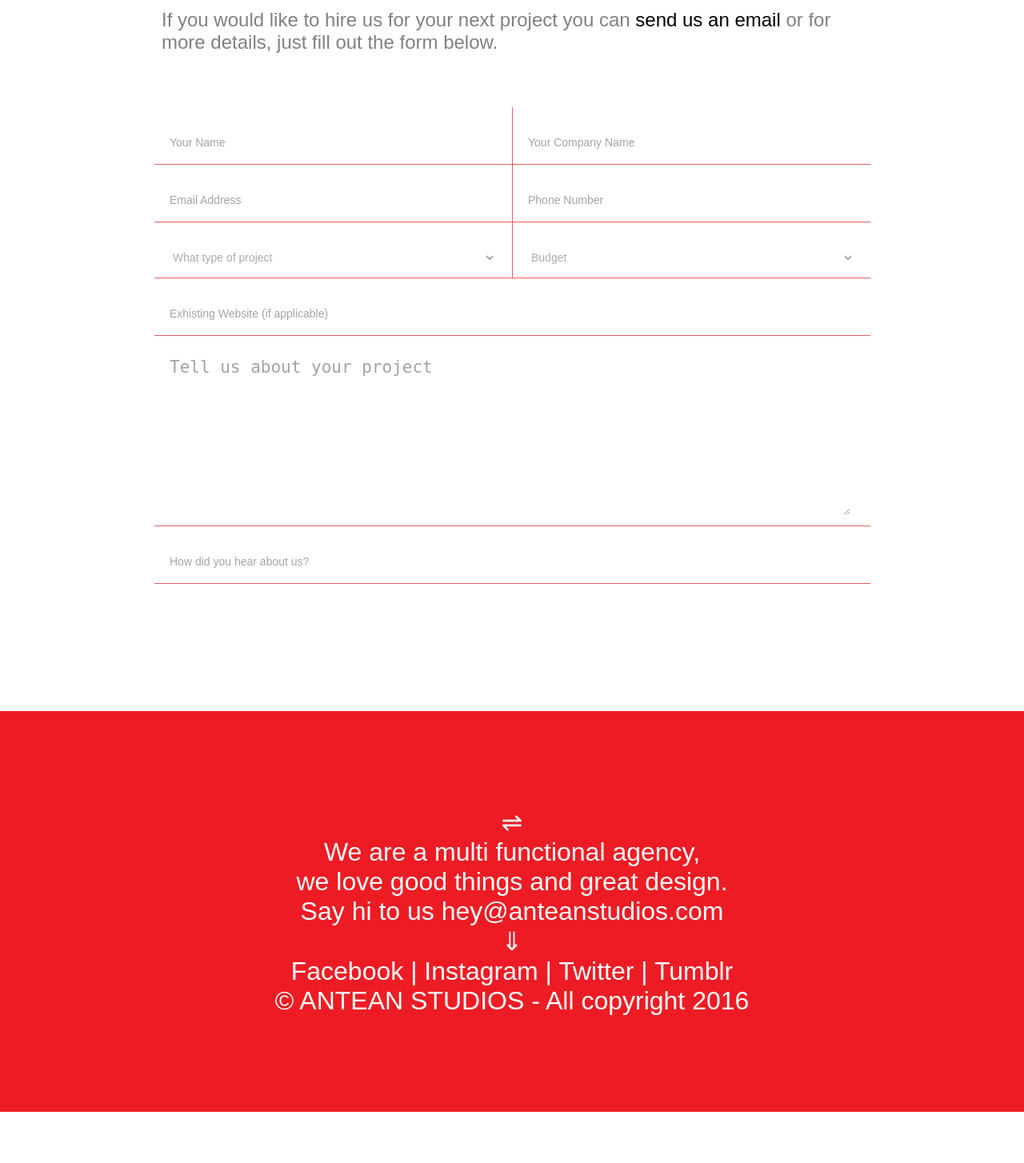
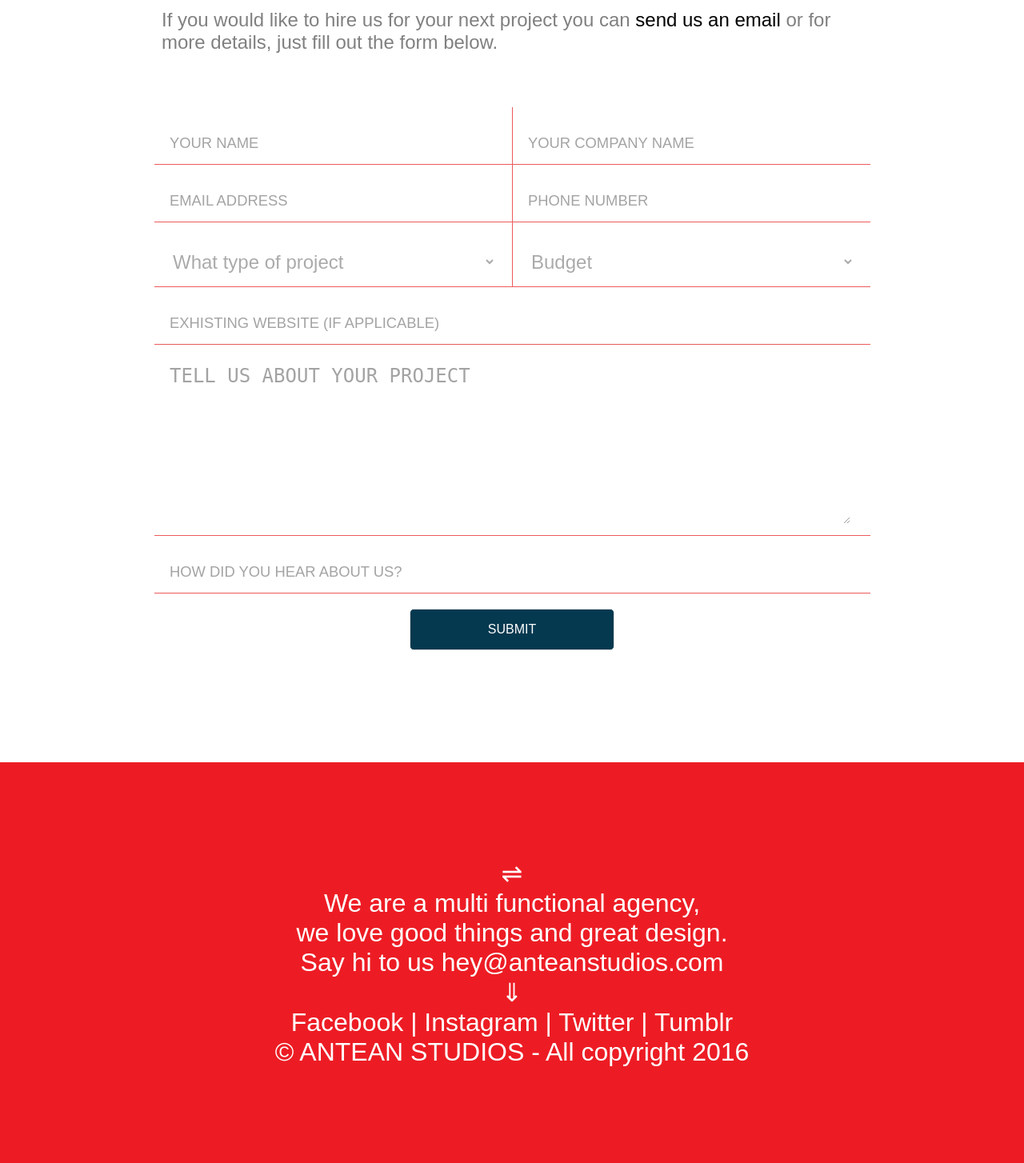
Before and after one commit to jeangustavee/antean, a PHP site: page /newbusiness.php in a window 1280 px wide. Shown: the part 855-2309 px from the top of the page at 80% size. Before the commit the page ends 2245 px from the top, so only its background shows below. Run offline with PHP 8.4, Linux system fonts and the light colour scheme; some libraries are stand-ins or nearby versions.

Commit message:
css submit update

```diff
--- a/css/style.css
+++ b/css/style.css
@@ -848,8 +848,7 @@
   display: block;
   padding: 20px 20px 10px;
   vertical-align: top;
-  font-family: Source Sans Pro, Arial, sans-serif;
-  font-size: 14px;
+  font-size: 16px;
   font-weight: 600;
   text-transform: uppercase;
   color: #939393;
@@ -884,10 +883,11 @@
   outline: none;
   border-radius: 3px;
   background: transparent;
-  font-size: 14px;
+  font-size: 1.15em;
   font-weight: 200;
   opacity: .66;
   transition: opacity .3s, box-shadow .3s;
+    text-transform: uppercase;
 }
 
 form > div.col-submit {
@@ -929,7 +929,7 @@
   background: transparent;
   border: none;
   outline: none;
-  font-size: 14px;
+  font-size: 1.5em;
   font-weight: 200;
   opacity: .33;
 }
@@ -947,9 +947,9 @@
     margin: 5px -5px 0;
     padding: 7px 5px 3px;
     font-size: 1.5em;
-    font-weight: 200;
     opacity: .66;
     transition: opacity .3s, box-shadow .3s;
+    text-transform: uppercase;
 	}
 /* CSS for input button */
 @media (min-width: 800px) {
@@ -962,13 +962,12 @@
 input[type=submit] {
   border: 1px solid #E4E4E4;
   background: #053950;
-  font-size: 1.5em;
+  font-size: 16px;
   color: #fff;
   padding: 1em;
   display: block;
   width: 100%;
   cursor: pointer;
-  border: 0;
   border-radius: 5px;
   text-transform: uppercase;
 }
--- a/newbusiness.php
+++ b/newbusiness.php
@@ -122,7 +122,7 @@
 					  </div>
   <div class="col-submit">
     <input type="submit" name="submit" value="Submit">
-  </div>
+      </div>
 </form>
 
     </div>
```
Also changed, not shown: .brackets.json (added).
